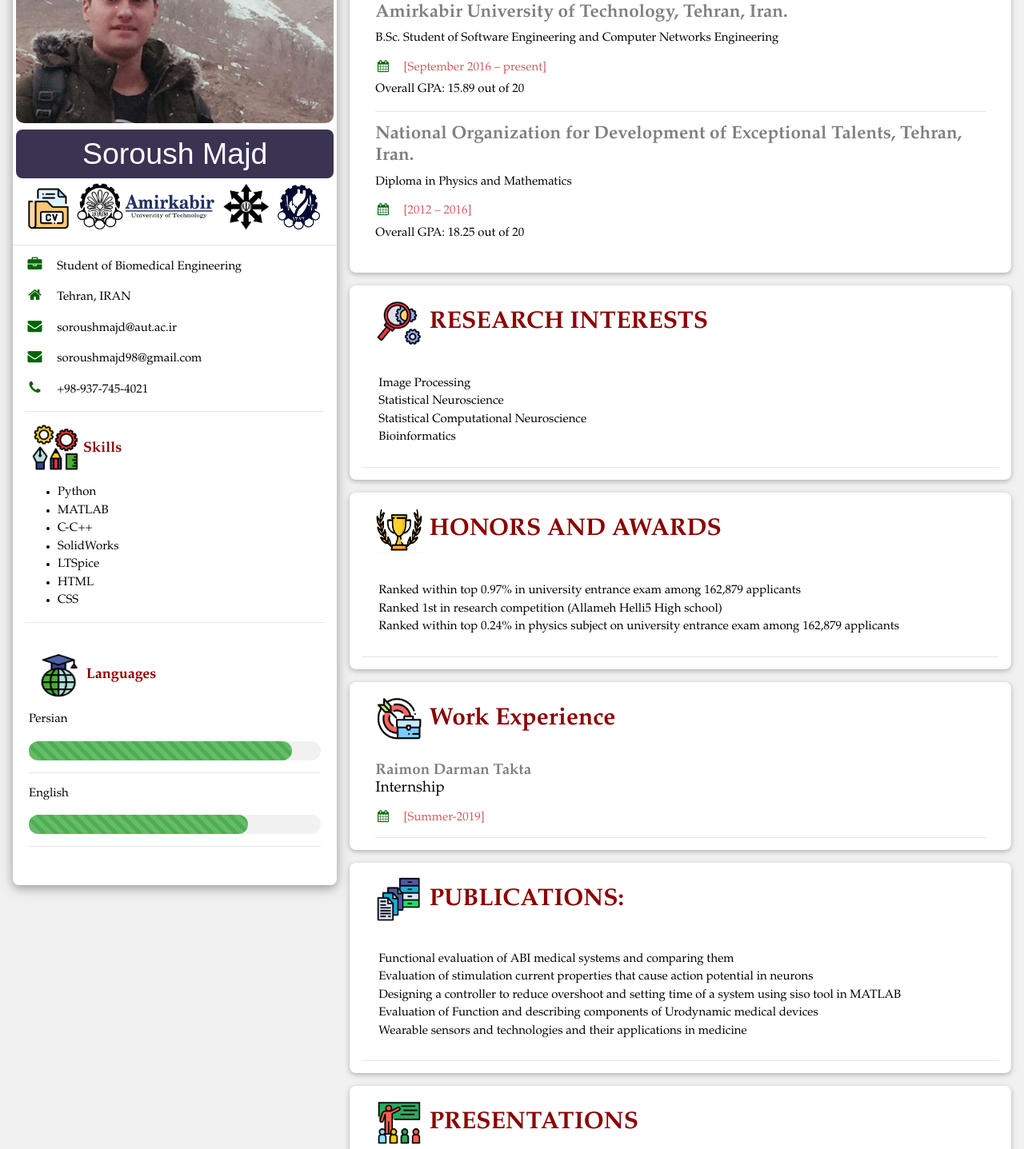
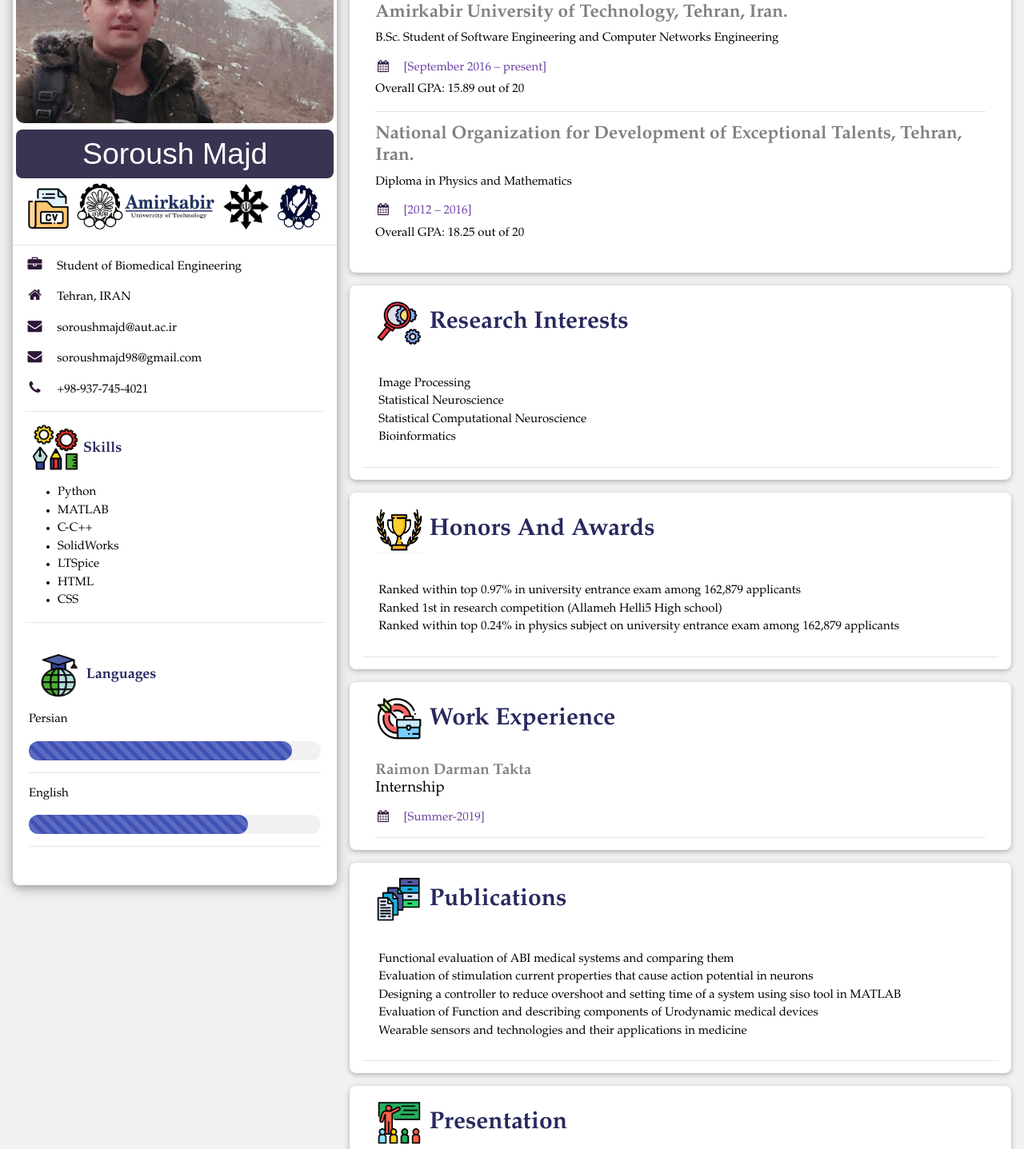
Before and after one commit to soroushmajd/soroushmajd.github.io, a plain HTML site: page index.html in a window 1280 px wide. Shown: the part 113-1550 px from the top of the page at 80% size. Drawn offline with nearby package versions, Linux system fonts and the light colour scheme.

Commit message:
color set

```diff
--- a/index.html
+++ b/index.html
@@ -53,7 +53,7 @@
     }
 
     .Title {
-        color: darkred;
+        color: #27295e;
     }
 
     .subTitle {
@@ -155,6 +155,13 @@ background-color:#3a3352;    }
     .page {
         margin: 40px;
     }
+
+	.fa-fw-sicon{
+
+	color: #2e1738
+
+	}
+	.era{color:#6d41a3;}
 </style>
 
 
@@ -194,15 +201,15 @@ background-color:#3a3352;    }
                     <hr>
                     <div class="w3-container">
                         <p>
-                            <i class="fa fa-briefcase fa-fw w3-margin-right w3-large ii w3-hover-opacity"></i>Student of Biomedical Engineering</p>
+                            <i class="fa fa-briefcase fa-fw fa-fw-sicon w3-margin-right w3-large ii w3-hover-opacity"></i>Student of Biomedical Engineering</p>
                         <p>
-                            <i class="fa fa-home fa-fw w3-margin-right w3-large ii w3-hover-opacity"></i>Tehran, IRAN</p>
+                            <i class="fa fa-home fa-fw fa-fw-sicon w3-margin-right w3-large ii w3-hover-opacity"></i>Tehran, IRAN</p>
                         <p>
-                            <i class="fa fa-envelope fa-fw w3-margin-right w3-large ii w3-hover-opacity"></i>soroushmajd@aut.ac.ir</p>
+                            <i class="fa fa-envelope fa-fw fa-fw-sicon w3-margin-right w3-large ii w3-hover-opacity"></i>soroushmajd@aut.ac.ir</p>
                         <p>
-                            <i class="fa fa-envelope fa-fw w3-margin-right w3-large ii w3-hover-opacity"></i>soroushmajd98@gmail.com</p>
+                            <i class="fa fa-envelope fa-fw fa-fw-sicon w3-margin-right w3-large ii w3-hover-opacity"></i>soroushmajd98@gmail.com</p>
                         <p>
-                            <i class="fa fa-phone fa-fw w3-margin-right w3-large ii w3-hover-opacity"></i>+98-937-745-4021</p>
+                            <i class="fa fa-phone fa-fw fa-fw-sicon w3-margin-right w3-large ii w3-hover-opacity"></i>+98-937-745-4021</p>
                         <hr>
 
                         <p class="w3-large">
@@ -253,13 +260,13 @@ background-color:#3a3352;    }
                         </p>
                         <p>Persian</p>
                         <div class="w3-light-grey w3-round-xlarge">
-                            <div class="w3-round-xlarge w3-green progress-bar-animated progress-bar-striped  w3-hover-opacity" style="height:24px;width:90%"></div>
+                            <div class="w3-round-xlarge w3-indigo progress-bar-animated progress-bar-striped  w3-hover-opacity" style="height:24px;width:90%"></div>
                         </div>
 
                         <hr>
                         <p>English</p>
                         <div class="w3-light-grey w3-round-xlarge">
-                            <div class="w3-round-xlarge w3-green w3-green progress-bar-animated progress-bar-striped  w3-hover-opacity" style="height:24px;width:75%"></div>
+                            <div class="w3-round-xlarge w3-indigo w3-green progress-bar-animated progress-bar-striped  w3-hover-opacity" style="height:24px;width:75%"></div>
                         </div>
                         <hr>
                         <div class="w3-light-grey w3-round-xlarge">
@@ -287,7 +294,7 @@ background-color:#3a3352;    }
                             <p>B.Sc. Student of Software Engineering and Computer Networks Engineering</p>
                         </h7>
                         <h6 class="era">
-                            <i class="fa fa-calendar fa-fw w3-margin-right ii w3-hover-opacity"></i>[September 2016 – present]</h6>
+                            <i class="fa fa-calendar fa-fw fa-fw-sicon w3-margin-right ii w3-hover-opacity"></i>[September 2016 – present]</h6>
                         <p>Overall GPA: 15.89 out of 20</br>
                         </p>
                         <hr>
@@ -301,8 +308,8 @@ background-color:#3a3352;    }
                             <p> Diploma in Physics and Mathematics</p>
                         </h7>
 
-                        <h6 class="era">
-                            <i class="fa fa-calendar fa-fw w3-margin-right ii w3-hover-opacity"></i>[2012 – 2016]</h6>
+                        <h6 class="era" style="">
+                            <i class="fa fa-calendar fa-fw fa-fw-sicon w3-margin-right ii w3-hover-opacity"></i>[2012 – 2016]</h6>
                         <p>Overall GPA: 18.25 out of 20</p>
                         </br>
                     </div>
@@ -312,7 +319,7 @@ background-color:#3a3352;    }
                 <div class="w3-container w3-card w3-white w3-margin-bottom w3-round-large">
                     <h2 class=" w3-padding-16">
                         <img class=" icon1 w3-hover-opacity" src="RESEARCH EXPERIENCES1.png"></img>
-                        <b class="Title">RESEARCH INTERESTS</b>
+                        <b class="Title">Research Interests</b>
                     </h2>
                     <p class="lang">
                         Image Processing
@@ -329,7 +336,7 @@ background-color:#3a3352;    }
                 <div class="w3-container w3-card w3-white w3-margin-bottom w3-round-large">
                     <h2 class=" w3-padding-16">
                         <img class=" icon1 w3-hover-opacity" src="HONORS AND AWARDS.png"></img>
-                        <b class="Title">HONORS AND AWARDS</b>
+                        <b class="Title">Honors And Awards</b>
                     </h2>
 
                     <p class="lang">
@@ -356,7 +363,7 @@ background-color:#3a3352;    }
                             <p style="color: black;">Internship</p>
                         </h5>
                         <h6 class="era">
-                            <i class="fa fa-calendar fa-fw w3-margin-right ii w3-hover-opacity"></i>[Summer-2019]
+                            <i class="fa fa-calendar fa-fw fa-fw-sicon w3-margin-right ii w3-hover-opacity"></i>[Summer-2019]
                             <!--<span class="w3-tag w3-teal w3-round">Current</span>-->
                         </h6>
                         <p></p>
@@ -371,7 +378,7 @@ background-color:#3a3352;    }
                 <div class="w3-container w3-card w3-white w3-margin-bottom w3-round-large">
                     <h2 class=" w3-padding-16">
                         <img class=" icon1 w3-hover-opacity" src="PUBLICATIONS.png" style="margin-bottom:0%"></img>
-                        <b class="Title">PUBLICATIONS:</b>
+                        <b class="Title">Publications</b>
                     </h2>
 
                     <p class="lang" style="margin-top:0%">
@@ -390,7 +397,7 @@ background-color:#3a3352;    }
                 <div class="w3-container w3-card w3-white w3-margin-bottom w3-round-large">
                     <h2 class=" w3-padding-16">
                         <img class=" icon1 w3-hover-opacity" src="PRESENTATIONS2.png"></img>
-                        <b class="Title">PRESENTATIONS</b>
+                        <b class="Title">Presentation</b>
                     </h2>
 
                     <p class="lang">
@@ -408,7 +415,7 @@ Wearable sensors and technologies and their applications in medicine
                 <div class="w3-container w3-card w3-white w3-margin-bottom w3-round-large">
                     <h2 class=" w3-padding-16">
                         <img class=" icon1 w3-hover-opacity" src="HOBBIES.png"></img>
-                        <b class="Title">HOBBIES</b>
+                        <b class="Title">Hobbies</b>
                     </h2>
                     <p class="lang">
                         Fitness
@@ -422,7 +429,7 @@ Wearable sensors and technologies and their applications in medicine
                 <div class="w3-container w3-card w3-white w3-margin-bottom w3-round-large">
                     <h2 class=" w3-padding-16">
                         <img class=" icon1 w3-hover-opacity" src="REFERENCES.png"></img>
-                        <b class="Title">REFERENCES</b>
+                        <b class="Title">References</b>
                     </h2>
                     <div class="lang">
                         <p>
@@ -452,7 +459,7 @@ Wearable sensors and technologies and their applications in medicine
     <!-- End Page Container -->
     </div>
     <footer class="w3-container footer w3-center w3-margin-top">
-        <h4>Find me on social media.</h4>
+        <h4 style="color:white">Find me on social media.</h4>
 
         <a href="https://www.instagram.com/soroush__majd/">
             <i class="fa fa-instagram w3-hover-opacity  instagram SM w3-xxxlarge"> .</i>
@@ -474,7 +481,7 @@ Wearable sensors and technologies and their applications in medicine
         <a href="">
             <i class="fa fa-Google+  w3-hover-opacity Google+ SM "></i>
         </a>
-        <p>Powered by
+        <p style="color:white">Powered by
             <a href="/" target="_blank">Soroush Majd</a>
         </p>
     </footer>
```
